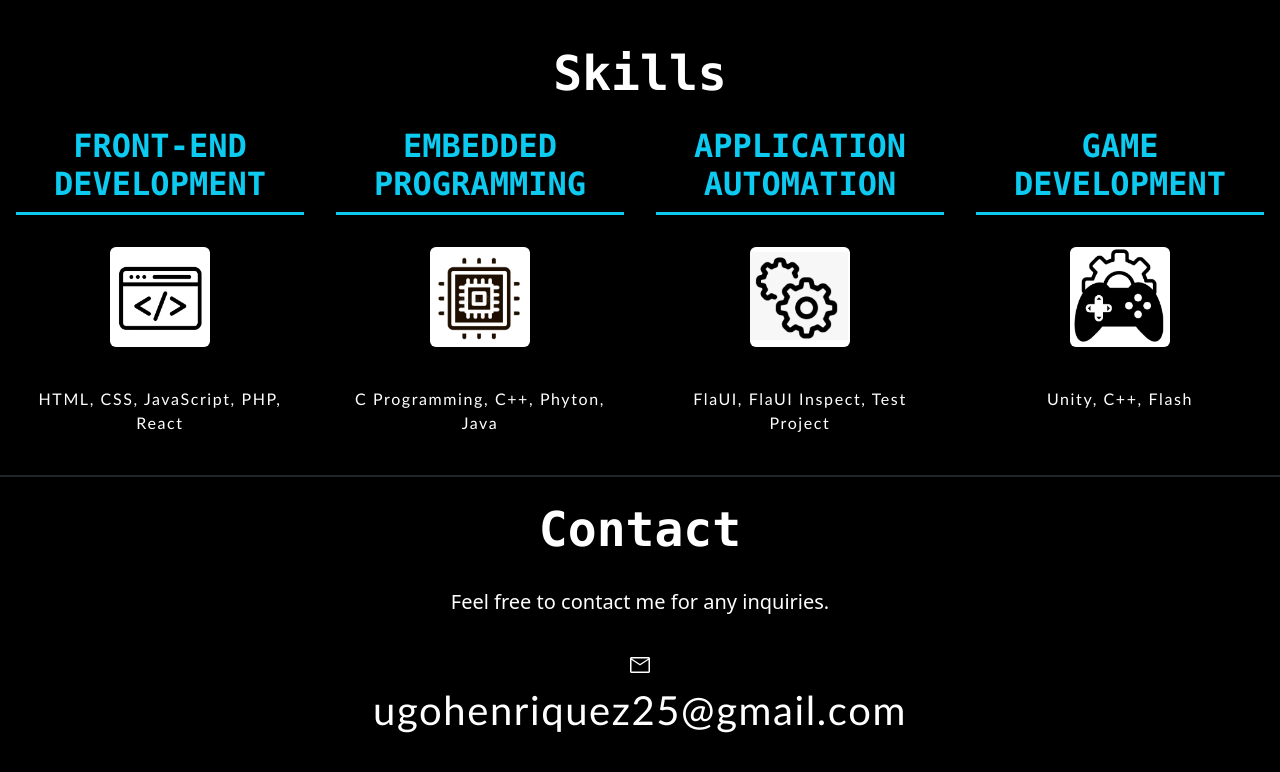
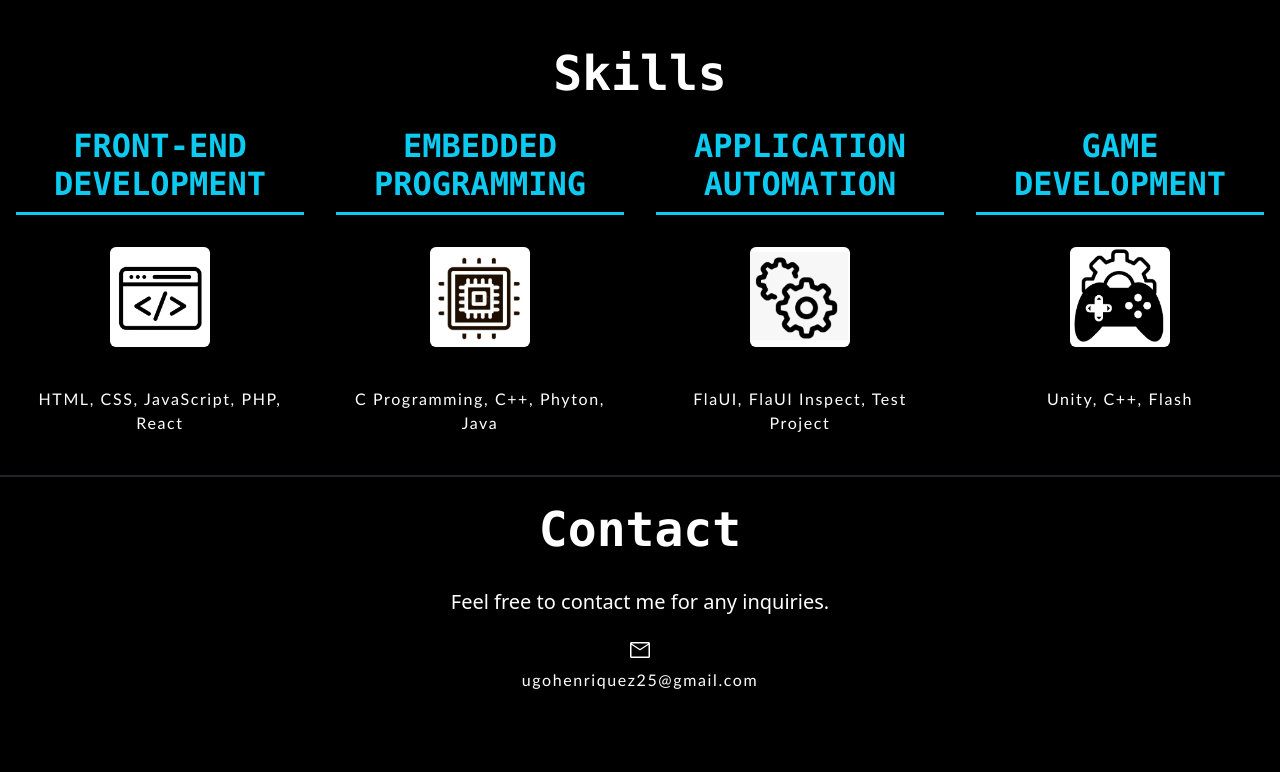
Before and after one commit to HugoGED/WebPortfolio, a website: page index.html in a window 1280 px wide. Shown: the part 1985-2757 px from the top of the page. After the commit the page ends 2709 px from the top, so only its background shows below. Drawn offline with nearby package versions, Linux system fonts and the light colour scheme.

Commit message:
changed h1 tag to div

```diff
--- a/index.html
+++ b/index.html
@@ -275,12 +275,12 @@
                 <h1 class="h5 text-center text-white">
                     Feel free to contact me for any inquiries.
                 </h1>
-                <h1 class="p-3 font-calibri-spaced text-center text-white">
+                <div class="p-3 font-calibri-spaced text-center text-white">
                     <span class="material-symbols-outlined">
                         mail
                     </span>
                     <address>ugohenriquez25@gmail.com</address>
-                </h1>
+                </div>
             </div>
         </div>
     </section>
```
